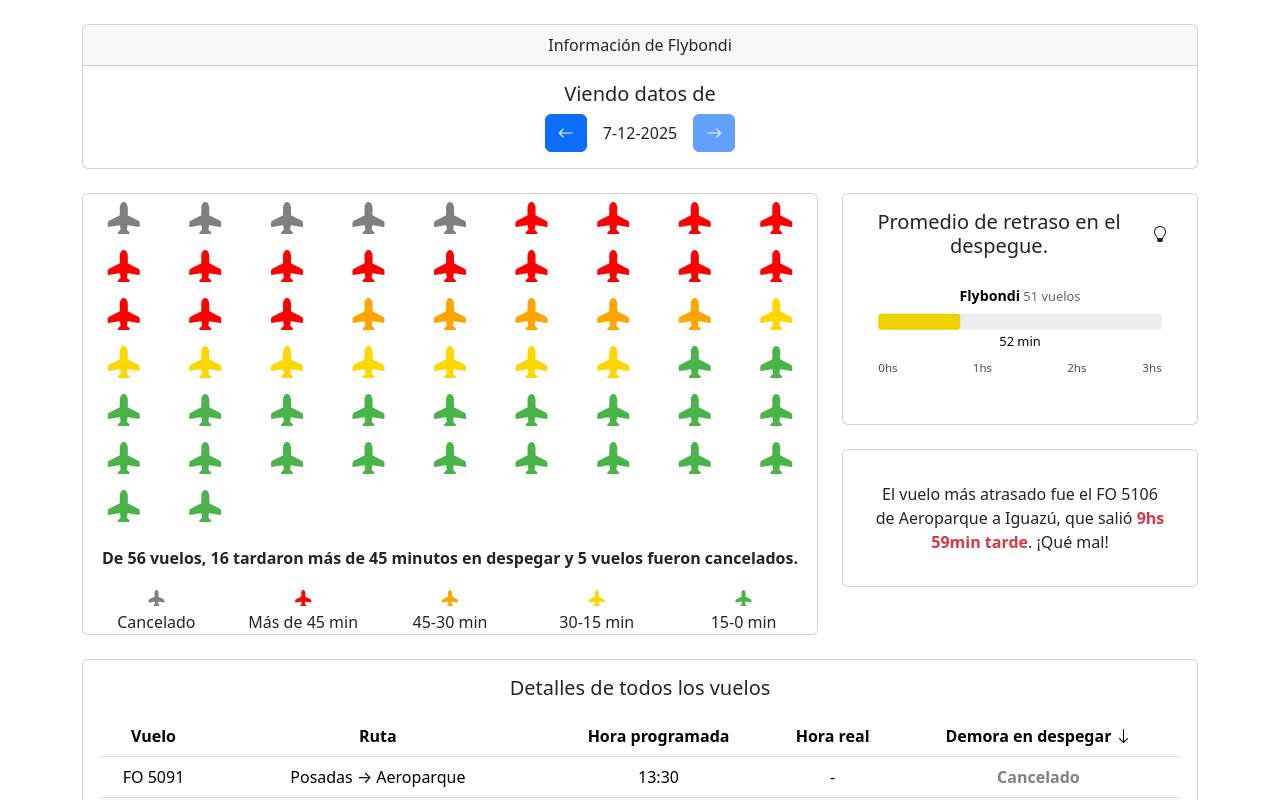
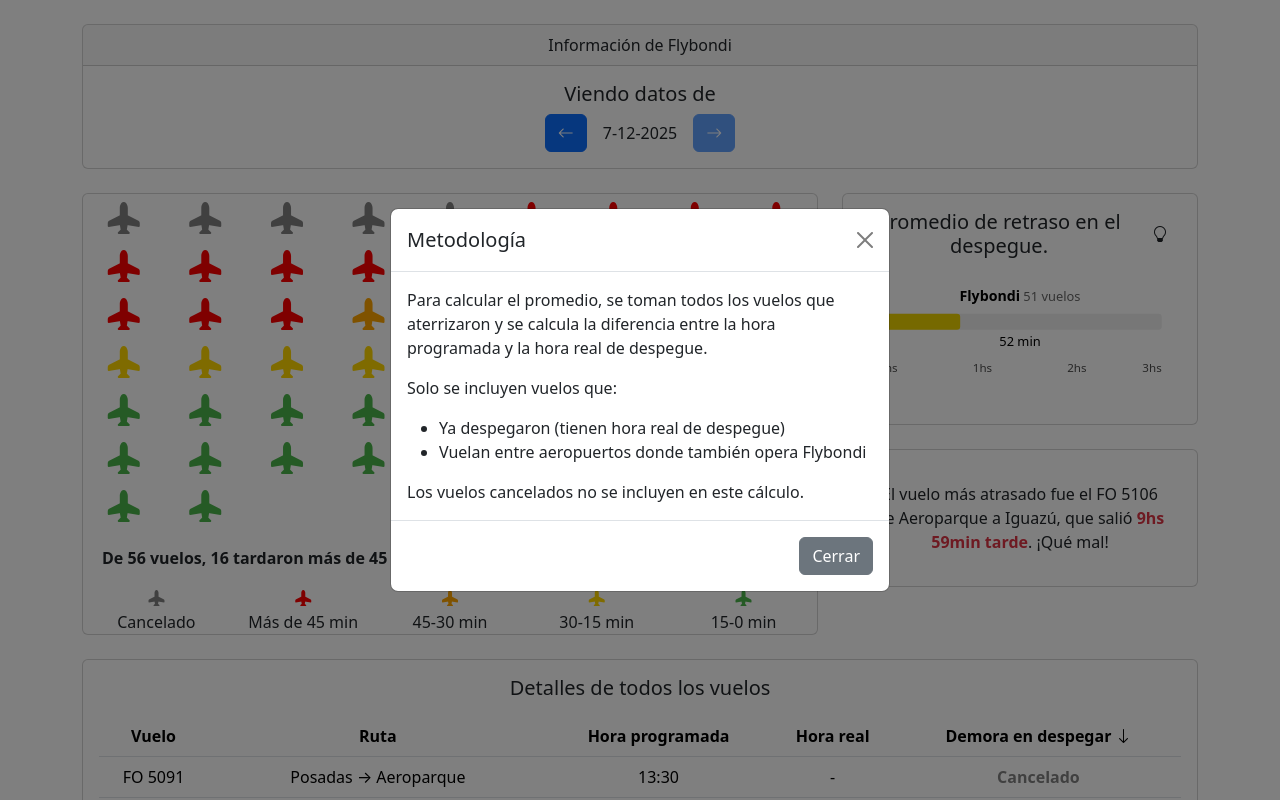
Before and after one commit to Gin-Z/flybondi-fail, a React (Vite) app: page / in a window 1280 px wide. Both pictures are taken after a click on the button 1160 px from the left and 234 px from the top of the page. Shown: the top 800 px of the page. Built offline with nearby package versions, Linux system fonts and the light colour scheme.

Commit message:
Se agregó ventana modal en el componente Mean

```diff
--- a/src/components/Footer.tsx
+++ b/src/components/Footer.tsx
@@ -2,7 +2,8 @@
     return (
         <div className="card text-center">
             <div className="card-footer text-body-secondary">
-                La marca Flybondi es de FB Líneas Aéreas S.A. Este sitio web no está afiliado, respaldado ni patrocinado por FB Líneas Aéreas S.A. Todos los derechos asociados a la marca y su uso están reservados a su propietario legítimo. El uso de la marca en este sitio es únicamente informativo. No me hago responsable de los errores que puedan haber en la información presentada.
+                <p>La marca Flybondi es de FB Líneas Aéreas S.A. Este sitio web no está afiliado, respaldado ni patrocinado por FB Líneas Aéreas S.A. Todos los derechos asociados a la marca y su uso están reservados a su propietario legítimo. El uso de la marca en este sitio es únicamente informativo. No me hago responsable de los errores que puedan haber en la información presentada.</p>
+                <button className="btn btn-primary">Acerca de</button>
             </div>
         </div>
     )
--- a/src/components/Mean.tsx
+++ b/src/components/Mean.tsx
@@ -1,8 +1,11 @@
+import { useState } from "react";
 import { useFlights } from "../context/FlightsContext";
 import type { Flight } from "../types/Flight.interface";
+import { MeanModal } from "./MeanModal";
 
 const Mean = () => {
   const { flights, loading } = useFlights();
+  const [showModal, setShowModal] = useState(false);
 
   // Función para calcular la demora en minutos
   const calculateDelay = (flight: Flight): number | null => {
@@ -71,10 +74,15 @@
   }
 
   return (
+    <>
       <div className="card p-3 text-center">
         <div className="d-flex justify-content-center align-items-center">
           <h5 className="m-0 px-2">Promedio de retraso en el despegue.</h5>
-        <button type="button" className="btn">
+          <button
+            type="button"
+            className="btn"
+            onClick={() => setShowModal(true)}
+          >
             <i className="bi bi-lightbulb"></i>
           </button>
         </div>
@@ -142,6 +150,9 @@
           </g>
         </svg>
       </div>
+
+      <MeanModal show={showModal} onClose={() => setShowModal(false)} />
+    </>
   );
 };
 
--- a/src/components/MeanModal.tsx
+++ b/src/components/MeanModal.tsx
@@ -1,6 +1,64 @@
-export function MeanModal() {
+interface MeanModalProps {
+  show: boolean;
+  onClose: () => void;
+}
+export function MeanModal({ show, onClose }: MeanModalProps) {
+  if (!show) return null;
   return (
     <>
+      {/* Backdrop */}
+      <div
+        className="modal-backdrop fade show"
+        onClick={onClose}
+      />
+
+      {/* Modal */}
+      <div
+        className="modal fade show d-block"
+        tabIndex={-1}
+        role="dialog"
+        aria-labelledby="meanModalLabel"
+        aria-hidden={!show}
+      >
+        <div className="modal-dialog modal-dialog-centered" role="document">
+          <div className="modal-content">
+            <div className="modal-header">
+              <h5 className="modal-title" id="meanModalLabel">
+                Metodología
+              </h5>
+              <button
+                type="button"
+                className="btn-close"
+                onClick={onClose}
+                aria-label="Cerrar"
+              />
+            </div>
+            <div className="modal-body">
+              <p>
+                Para calcular el promedio, se toman todos los vuelos que aterrizaron
+                y se calcula la diferencia entre la hora programada y la hora real de despegue.
+              </p>
+              <p>Solo se incluyen vuelos que:</p>
+              <ul>
+                <li>Ya despegaron (tienen hora real de despegue)</li>
+                <li>Vuelan entre aeropuertos donde también opera Flybondi</li>
+              </ul>
+              <p className="mb-0">
+                Los vuelos cancelados no se incluyen en este cálculo.
+              </p>
+            </div>
+            <div className="modal-footer">
+              <button
+                type="button"
+                className="btn btn-secondary"
+                onClick={onClose}
+              >
+                Cerrar
+              </button>
+            </div>
+          </div>
+        </div>
+      </div>
     </>
-    )
+  );
 }
```
Lines whose indentation alone changed are shown as unchanged.
